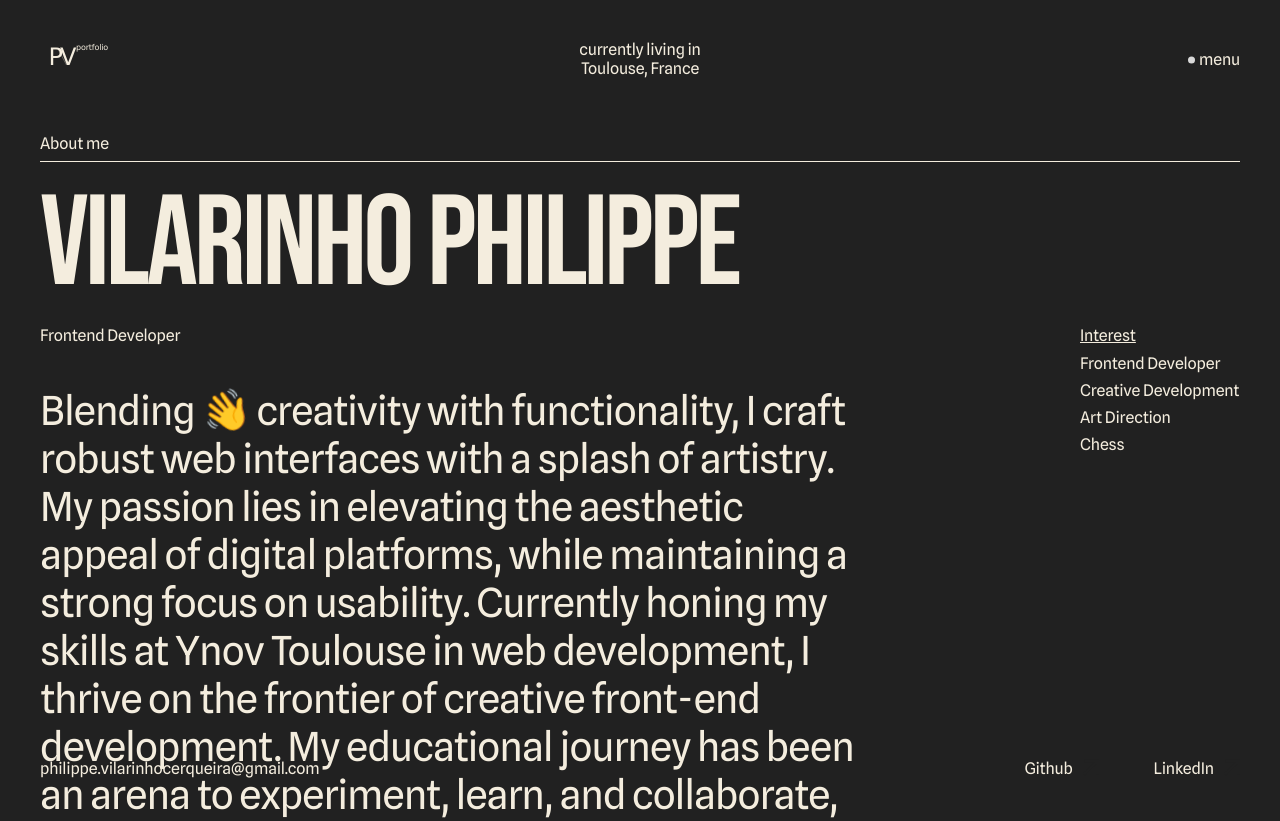
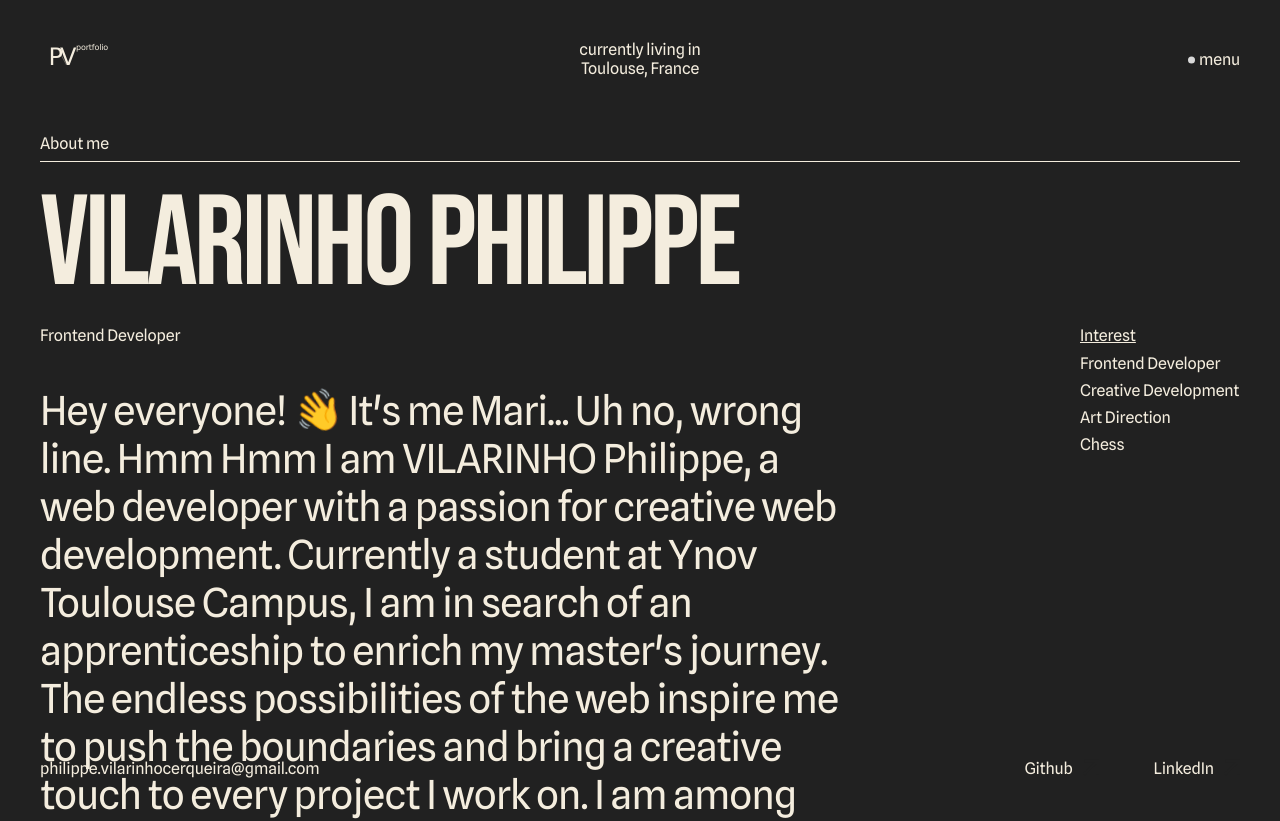
Before and after one commit to tifiloutube/my-portfolio, a Nuxt app in the folder portfolio/: page /AboutMe in a window 1280 px wide. Shown: the top 821 px of the page. Built offline with nearby package versions, Linux system fonts and the light colour scheme.

Commit message:
Update AboutMeSection.vue

```diff
--- a/portfolio/components/AboutMePage/AboutMeSection.vue
+++ b/portfolio/components/AboutMePage/AboutMeSection.vue
@@ -44,7 +44,11 @@ onMounted(() => {
       <div class="description">
         <section>
           <p>Frontend Developer</p>
-          <p class="text letToRightAnim">Blending <span class="emoji">👋</span> creativity with functionality, I craft robust web interfaces with a splash of artistry. My passion lies in elevating the aesthetic appeal of digital platforms, while maintaining a strong focus on usability. Currently honing my skills at Ynov Toulouse in web development, I thrive on the frontier of creative front-end development. My educational journey has been an arena to experiment, learn, and collaborate, fueling my enthusiasm to take on intricate web projects. With every line of code, I strive to push the envelope, aspiring to collaborate with innovative teams and clients to bring unique digital experiences to life.</p>
+          <p class="text letToRightAnim">
+            Hey everyone! <span class="emoji">👋</span> It's me Mari... Uh no, wrong line. Hmm Hmm I am VILARINHO Philippe, a web developer with a passion for creative web development. Currently a student at Ynov Toulouse Campus, I am in search of an apprenticeship to enrich my master's journey. The endless possibilities of the web inspire me to push the boundaries and bring a creative touch to every project I work on.
+            I am among those who believe that good energy and a relaxed atmosphere are essential for successful collaboration and continuous learning. I am always ready to learn, experiment, and share ideas with like-minded individuals.
+            Thank you so much for reading! If you are curious to see what I have concocted so far, don't hesitate to click right here to browse through my projects. Looking forward to connecting and creating together!
+          </p>
         </section>
         <article>
           <ul class="listInterest">
```
